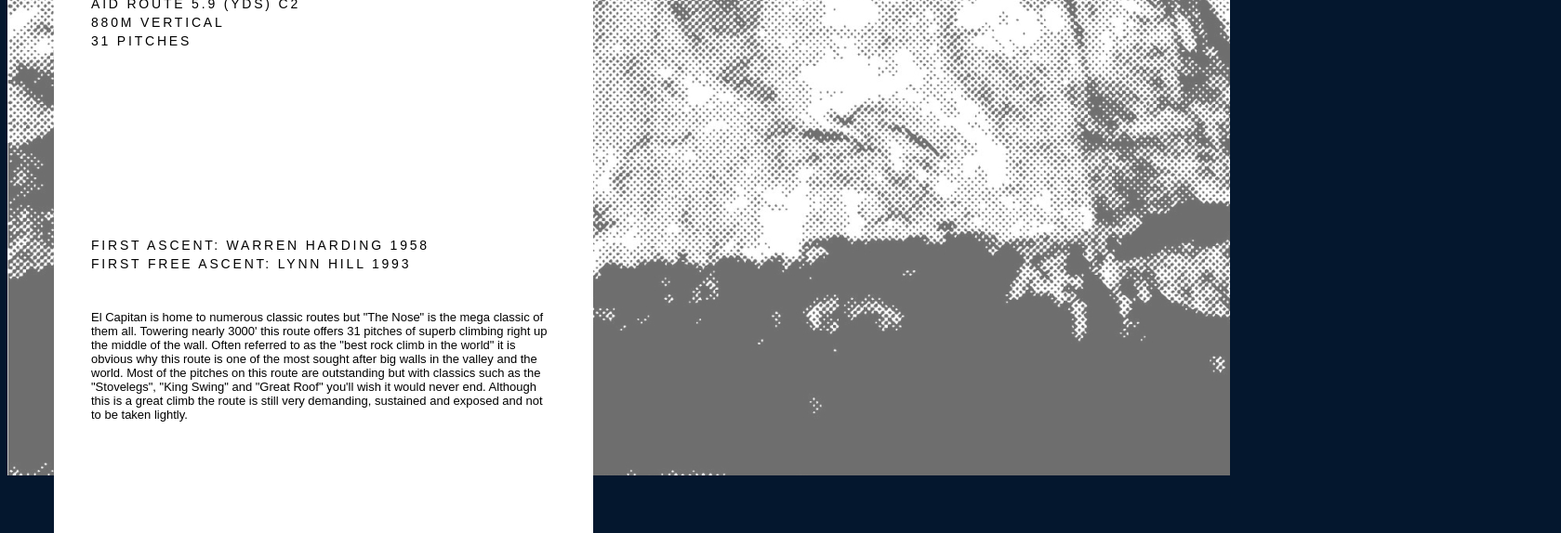
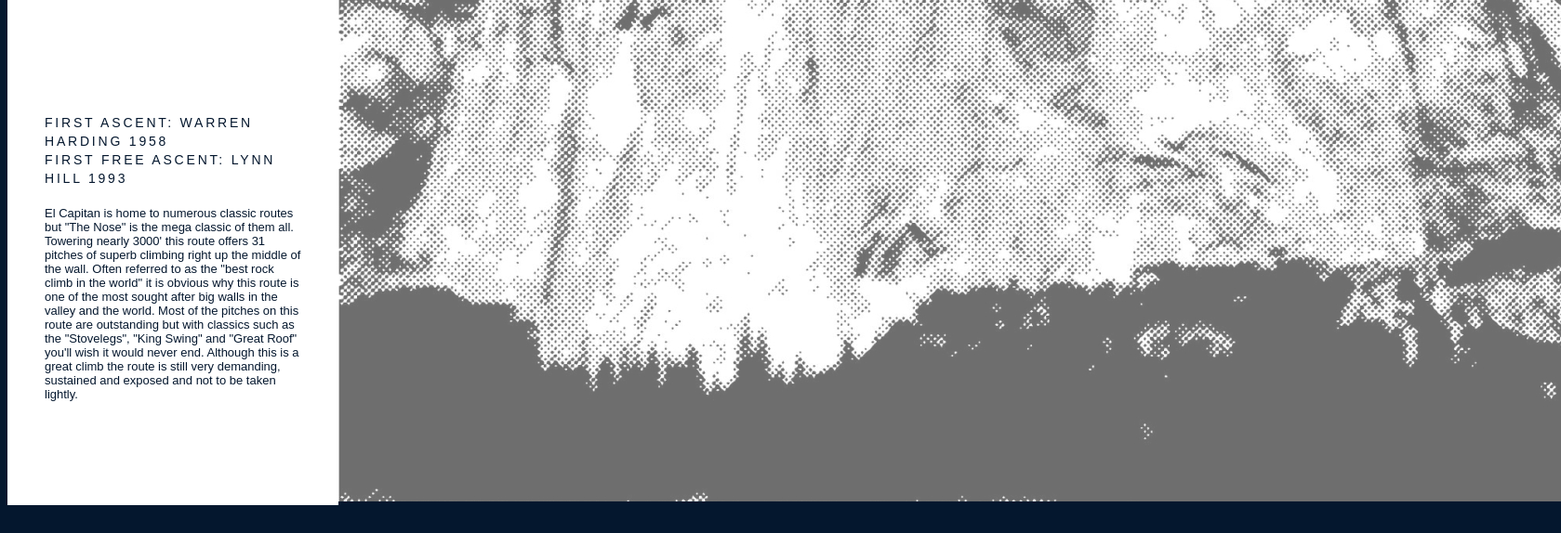
Before and after one commit to elijahc2001/YOSIMITE, a plain HTML site: page datapage.html in a window 1280 px wide. Shown: the part 460-1034 px from the top of the page at 93% size, 1679 px wide, since content can reach past the window. After the commit the page ends 1012 px from the top, so only its background shows below. Drawn offline with nearby package versions, Linux system fonts and the light colour scheme.

Commit message:
NOSE_UPDATE
Simplified, added flex

```diff
--- a/style.css
+++ b/style.css
@@ -37,11 +37,12 @@ header{
   left: -150px;
   background-color: #04172E;
   color: white;
-  padding: 40px 400px 40px 40px;
-  width : 500px;
+  padding: 40px 40px 40px 40px;
+  width : 400px;
   height: auto;
   margin-top: 60px;
   margin-left: 200px;
+  text-align: center;
 }
 
 .background-image{
@@ -111,4 +112,3 @@ line-height: 20px;
 letter-spacing: 0.2em;
 text-align: ;
 }
-]
--- a/style2.css
+++ b/style2.css
@@ -1,70 +1,38 @@
-html, body{
-    background-image: url("ELCAP_HALFTONE1.svg");
-    background-size: cover;
+html{
+    margin: 0 0 0 0;
     padding: 0 0 0 0;
-    text-align: left;
     background-color: #04172E;
+}
 
+.container{
+    display: flex;
+    justify-content: flex;
 }
 
 header{
+    flex: 50%;
     background-color: white;
-    margin: 0 0 0 0;
-    padding: 0 0 0 0;
+    margin: 0 0 20px 0;
+    padding: 4px 0 4px 0;
+    max-width: auto;
     font-family: Arial, Helvetica, sans-serif;
     font-style: normal;
     font-weight: 400;
     font-size: 18px;
     line-height: 22px;
-/* identical to box height */
-
     text-align: center;
     letter-spacing: 0.9em;
-
     color: #04172E;
 }
 
-
-.container{
-    position: relative;
-}
-
 .hero-textbox{
-  position: absolute;
-  top: 100px;
-  left: -150px;
     background-color: white;
-  color: black;
+    color: #04172E;
     padding: 40px 40px 40px 40px;
-  width : 500px;
+    width : 400px;
     height: auto;
-  margin-top: 60px;
-  margin-left: 200px;
-
-}
-
-.background-image{
-    background-image: url("ELCAP_HALFTONE 1.svg"); /* The image used */
-    background-color: #cccccc; /* Used if the image is unavailable */
-    height: 1000px; /* You must set a specified height */
-    width: 1315px;
-    background-position: center; /* Center the image */
-    background-repeat: no-repeat; /* Do not repeat the image */
-    background-size: cover;
-    margin-top: 40px;
-    margin-left: 200px;
-
-  }
-
-h2 {
-    font-size: medium;
-    font-weight: lighter;
+    text-align: left;
     font-family: Arial, Helvetica, sans-serif;
-    font-kerning: normal;
-    letter-spacing: 0.9em;
-    padding: 0 0 0 0;
-    margin: 0 0 0 0;
-
 }
 
 h1 {
@@ -75,32 +43,40 @@ h1 {
     padding: 0 0 0 0;
     letter-spacing: 0.07em;
     line-height: 82px;
+
 }
 
-h3 {
-    font-family: Arial, Helvetica, sans-serif;
-    font-weight: 500;
-    font-size: 14px;
-    line-height: 20px;
-    /* or 143% */
+h2 {
+    font-size: medium;
+    font-weight: lighter;
 
-    letter-spacing: 0.2em;
-    text-align: left;
+    font-kerning: normal;
+    letter-spacing: 0.9em;
+    padding: 0 0 0 0;
+    margin: 0 0 0 0;
 
 }
+
 
 p {
     font-size: small;
     font-weight: lighter;
-    font-family: Arial, Helvetica, sans-serif;
     padding: auto;
-    margin: 40px 0 80px 0;
-    max-width: 400;
-   align-items: flex-end;
+    margin: 20px 0 0 0;
+    max-width: 400px;
+    align-content: center;
+}
 
+h3 {
+font-style: normal;
+font-weight: 500;
+font-size: 14px;
+line-height: 20px;
+letter-spacing: 0.2em;
+margin: 0 0 0 0;
+padding: 0 0 0 0;
 }
 
 .grade{
-    margin-bottom: 200px;
+    margin: 0 0 200px 0;
 }
-]
```
Also changed, not shown: images/NOSELINE.svg (added), 3 other files. Lines whose indentation alone changed are shown as unchanged.
